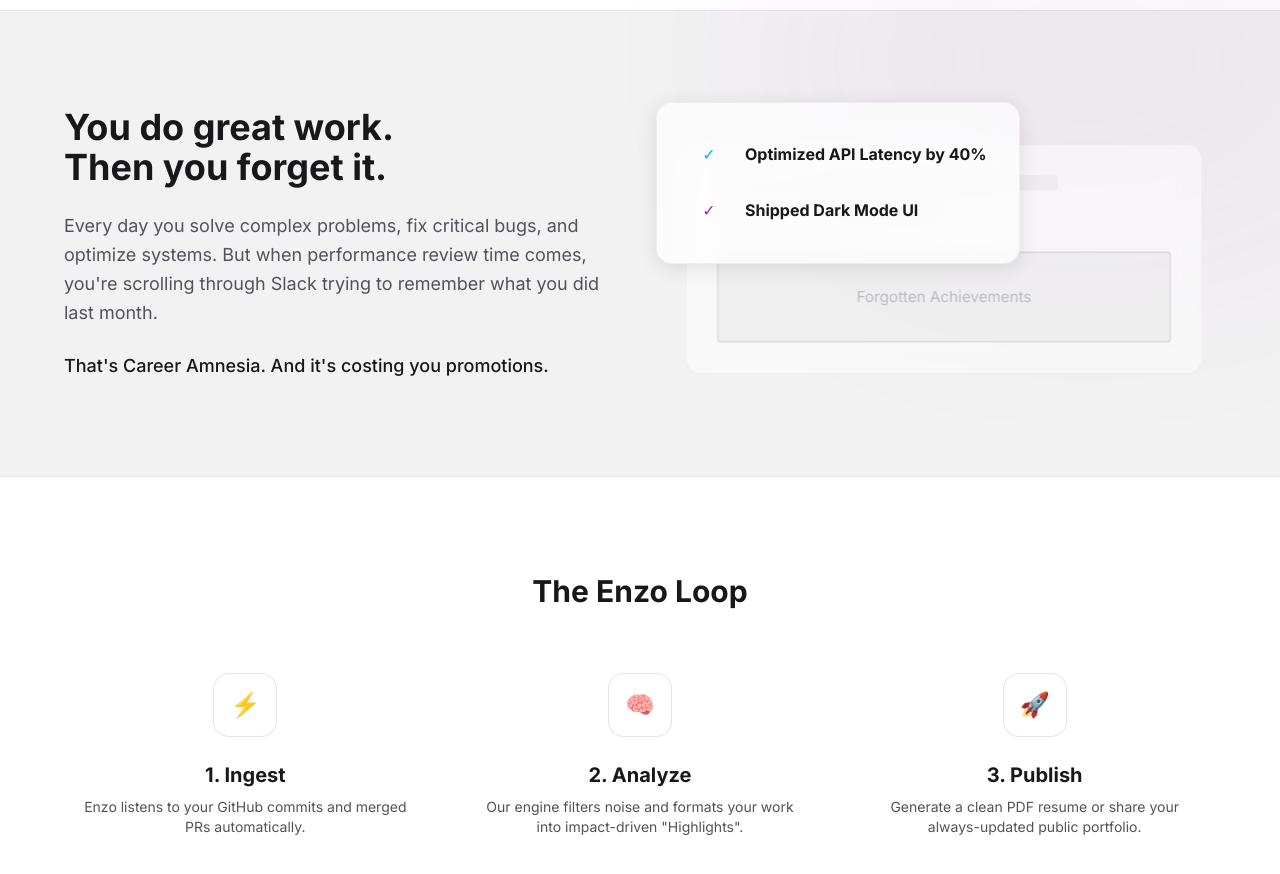
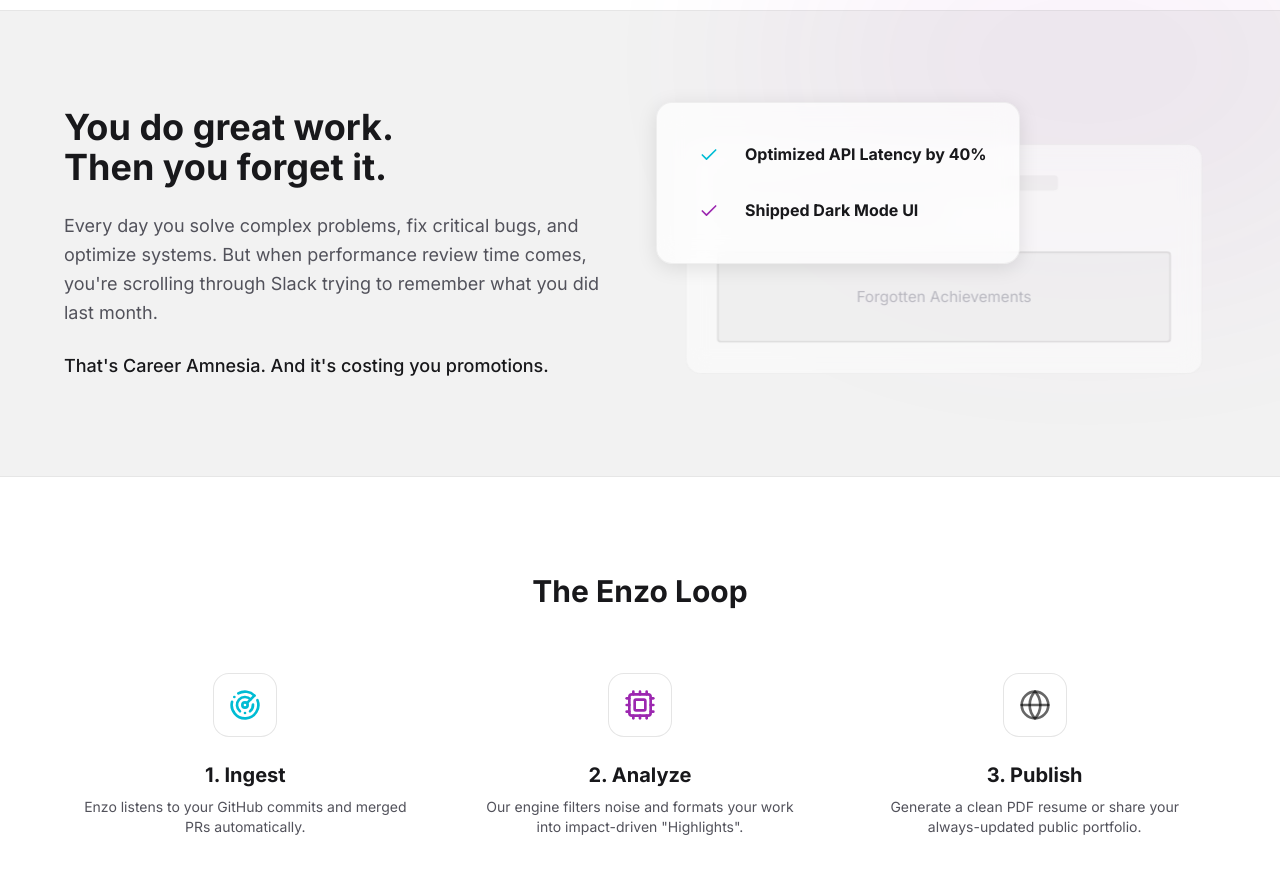
Before and after one commit to HectorGitt/enzo, a Next.js app: page / in a window 1280 px wide. Shown: the part 700-1574 px from the top of the page. Built offline with nearby package versions, Linux system fonts and the light colour scheme; no server answers.

Commit message:
changed from emojis to icons

```diff
--- a/src/app/page.tsx
+++ b/src/app/page.tsx
@@ -1,6 +1,7 @@
 import Link from 'next/link';
 import { auth } from "@/auth";
 import { redirect } from "next/navigation";
+import { Radar, Cpu, Globe, Check } from 'lucide-react';
 
 export default async function Home() {
   const session = await auth();
@@ -82,11 +83,15 @@ export default async function Home() {
                 </div>
                 <div className="glass-panel p-8 border border-[var(--accent-cyan)]/30 absolute top-[-20px] -left-4 shadow-[0_4px_20px_rgba(0,0,0,0.1)]">
                   <div className="flex items-center gap-4 mb-4">
-                    <div className="w-10 h-10 rounded-full bg-[var(--accent-cyan)]/20 flex items-center justify-center text-[var(--accent-cyan)]">✓</div>
+                    <div className="w-10 h-10 rounded-full bg-[var(--accent-cyan)]/20 flex items-center justify-center text-[var(--accent-cyan)]">
+                      <Check className="w-5 h-5" />
+                    </div>
                     <div className="font-bold">Optimized API Latency by 40%</div>
                   </div>
                   <div className="flex items-center gap-4">
-                    <div className="w-10 h-10 rounded-full bg-[var(--accent-purple)]/20 flex items-center justify-center text-[var(--accent-purple)]">✓</div>
+                    <div className="w-10 h-10 rounded-full bg-[var(--accent-purple)]/20 flex items-center justify-center text-[var(--accent-purple)]">
+                      <Check className="w-5 h-5" />
+                    </div>
                     <div className="font-bold">Shipped Dark Mode UI</div>
                   </div>
                 </div>
@@ -102,8 +107,8 @@ export default async function Home() {
             <div className="grid md:grid-cols-3 gap-8">
               {/* Step 1 */}
               <div className="relative group">
-                <div className="w-16 h-16 mx-auto bg-white border border-black/10 rounded-2xl flex items-center justify-center text-2xl mb-6 group-hover:border-[var(--accent-cyan)] group-hover:shadow-[0_4px_20px_rgba(0,188,212,0.2)] transition-all">
-                  ⚡
+                <div className="w-16 h-16 mx-auto bg-white border border-black/10 rounded-2xl flex items-center justify-center mb-6 group-hover:border-[var(--accent-cyan)] group-hover:shadow-[0_4px_20px_rgba(0,188,212,0.2)] transition-all">
+                  <Radar className="w-8 h-8 text-[var(--accent-cyan)]" />
                 </div>
                 <h3 className="text-xl font-bold mb-2">1. Ingest</h3>
                 <p className="text-[var(--text-secondary)] text-sm px-4">Enzo listens to your GitHub commits and merged PRs automatically.</p>
@@ -111,8 +116,8 @@ export default async function Home() {
 
               {/* Step 2 */}
               <div className="relative group">
-                <div className="w-16 h-16 mx-auto bg-white border border-black/10 rounded-2xl flex items-center justify-center text-2xl mb-6 group-hover:border-[var(--accent-purple)] group-hover:shadow-[0_4px_20px_rgba(156,39,176,0.2)] transition-all">
-                  🧠
+                <div className="w-16 h-16 mx-auto bg-white border border-black/10 rounded-2xl flex items-center justify-center mb-6 group-hover:border-[var(--accent-purple)] group-hover:shadow-[0_4px_20px_rgba(156,39,176,0.2)] transition-all">
+                  <Cpu className="w-8 h-8 text-[var(--accent-purple)]" />
                 </div>
                 <h3 className="text-xl font-bold mb-2">2. Analyze</h3>
                 <p className="text-[var(--text-secondary)] text-sm px-4">Our engine filters noise and formats your work into impact-driven "Highlights".</p>
@@ -120,8 +125,8 @@ export default async function Home() {
 
               {/* Step 3 */}
               <div className="relative group">
-                <div className="w-16 h-16 mx-auto bg-white border border-black/10 rounded-2xl flex items-center justify-center text-2xl mb-6 group-hover:border-black/20 group-hover:shadow-[0_4px_20px_rgba(0,0,0,0.1)] transition-all">
-                  🚀
+                <div className="w-16 h-16 mx-auto bg-white border border-black/10 rounded-2xl flex items-center justify-center mb-6 group-hover:border-black/20 group-hover:shadow-[0_4px_20px_rgba(0,0,0,0.1)] transition-all">
+                  <Globe className="w-8 h-8 text-black/60" />
                 </div>
                 <h3 className="text-xl font-bold mb-2">3. Publish</h3>
                 <p className="text-[var(--text-secondary)] text-sm px-4">Generate a clean PDF resume or share your always-updated public portfolio.</p>
```
